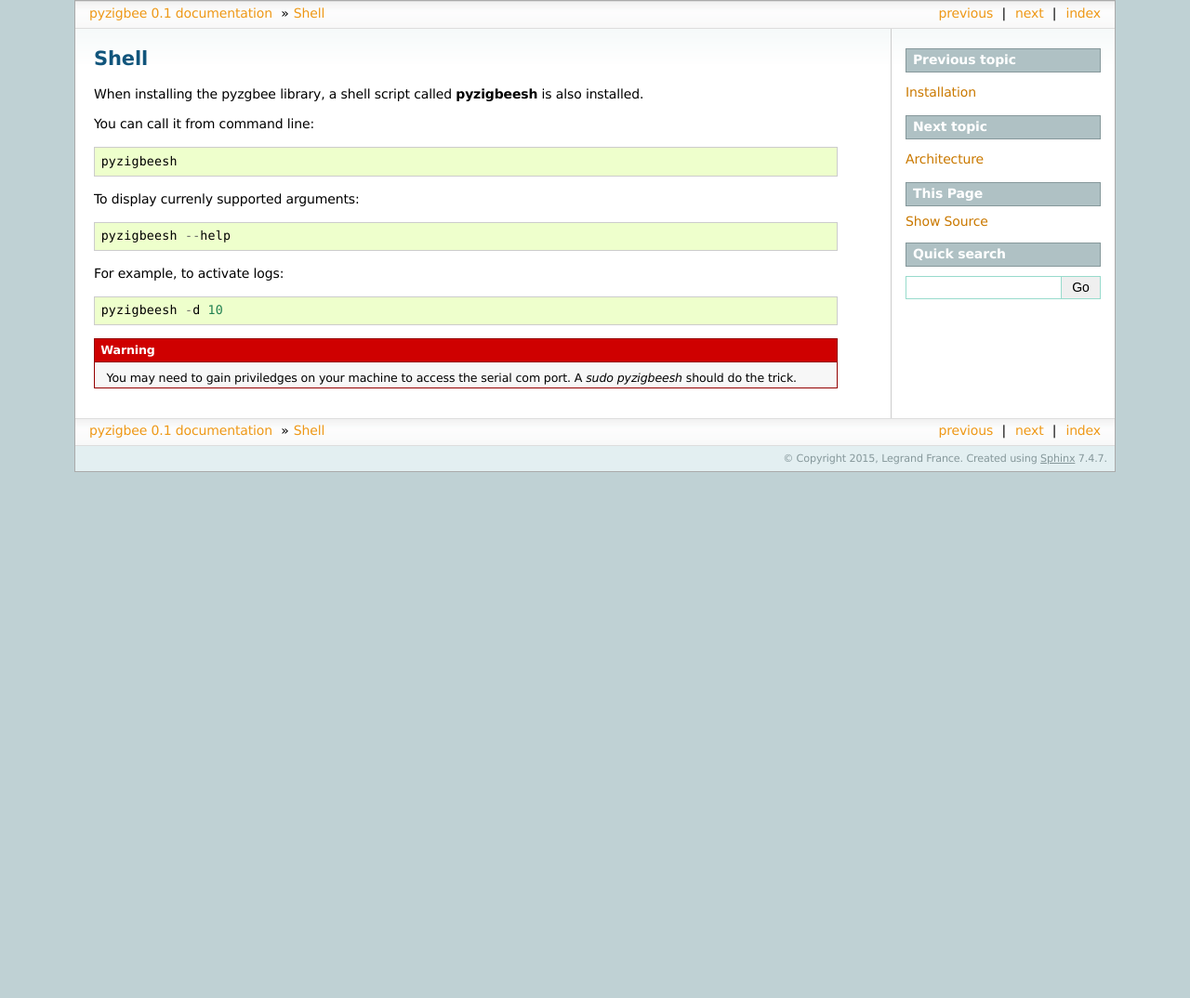
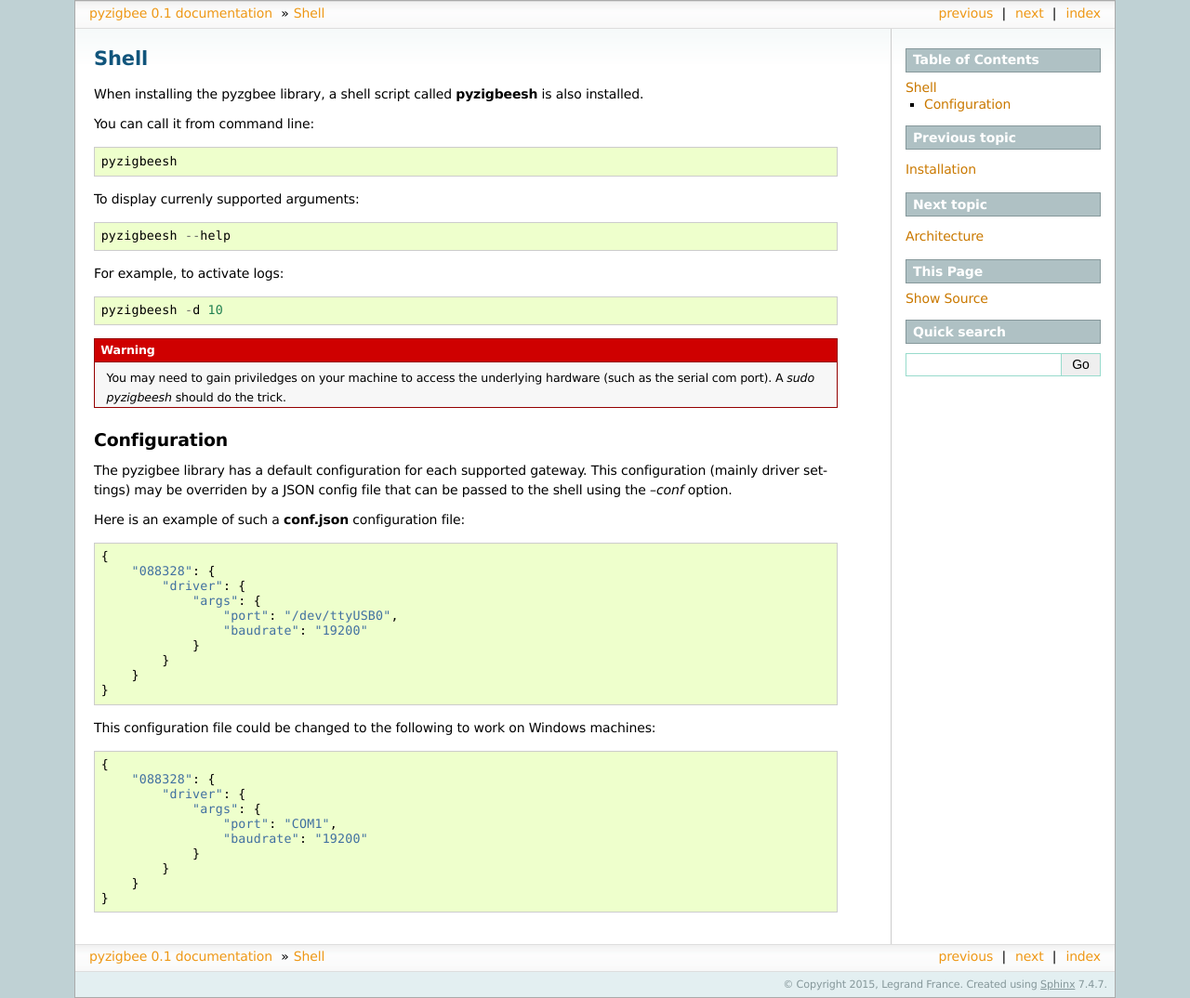
Before and after one commit to pierreroth64/pyzigbee, a Sphinx documentation site: the page built from docs/shell.rst, in a window 1280 px wide. Shown: the whole page at 93% size. Built offline with Sphinx 7.4.7, drawn with Linux system fonts in a browser that asks for light colours; before the commit the page ends 900 px from its top, so only the background shows below that.

Commit message:
Add configuration section to shell section

```diff
--- a/docs/shell.rst
+++ b/docs/shell.rst
@@ -24,4 +24,40 @@ For example, to activate logs:
 
 .. warning::
 
-  You may need to gain priviledges on your machine to access the serial com port. A *sudo pyzigbeesh* should do the trick.
+  You may need to gain priviledges on your machine to access the underlying hardware (such as the serial com port). A *sudo pyzigbeesh* should do the trick.
+
+
+Configuration
+-------------
+
+The pyzigbee library has a default configuration for each supported gateway. This configuration (mainly driver settings) may be overriden by a JSON config file that can be passed to the shell using the *--conf* option.
+
+Here is an example of such a **conf.json** configuration file:
+
+.. code::
+
+	{
+	    "088328": {
+	        "driver": {
+	            "args": {
+	                "port": "/dev/ttyUSB0",
+	                "baudrate": "19200"
+	            }
+	        }
+	    }
+	}
+
+This configuration file could be changed to the following to work on Windows machines:
+
+.. code::
+
+	{
+	    "088328": {
+	        "driver": {
+	            "args": {
+	                "port": "COM1",
+	                "baudrate": "19200"
+	            }
+	        }
+	    }
+	}
```
